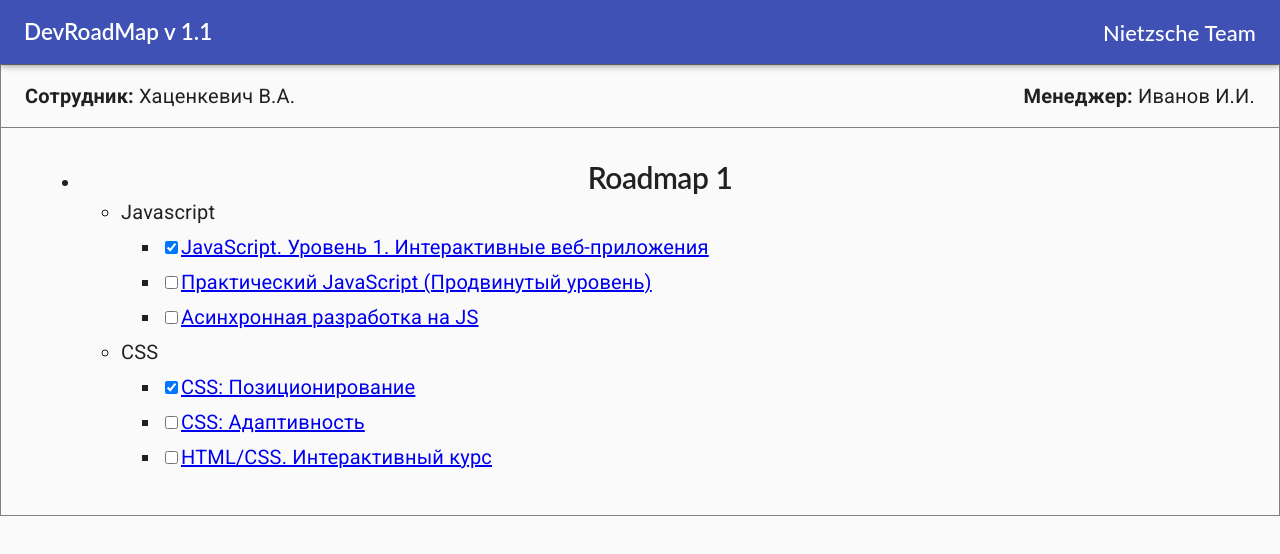
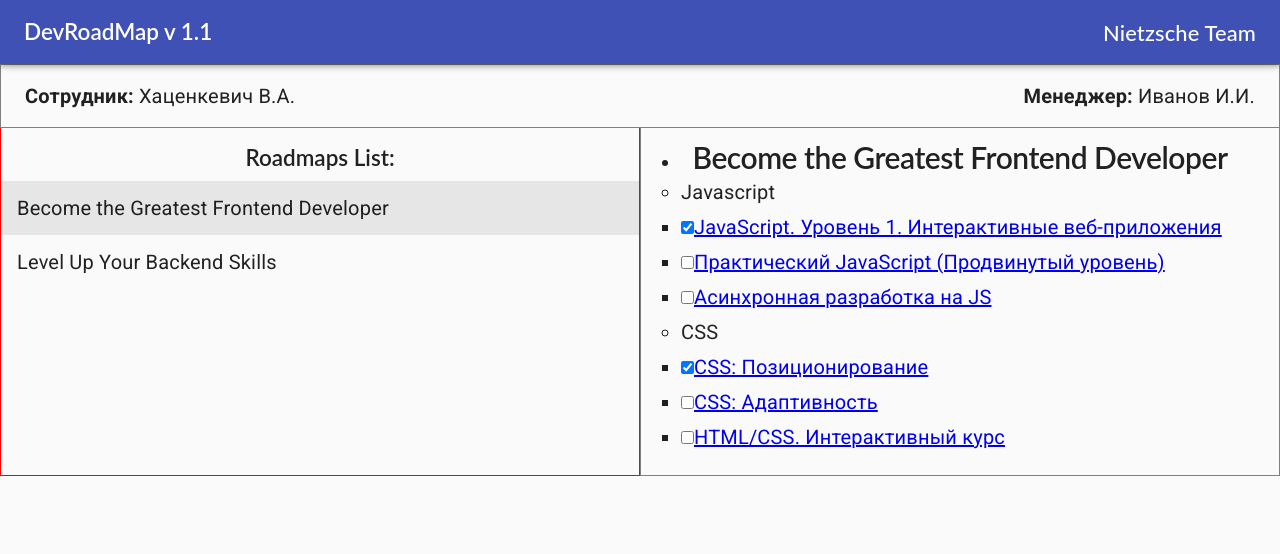
Before and after one commit to YuLogun/roadmap, a React (Create React App) app: page /roadmap in a window 1280 px wide. Shown: the top 554 px of the page. Built offline with nearby package versions, Linux system fonts and the light colour scheme.

Commit message:
updated developer page to display multiple roadmaps

```diff
--- a/src/App.css
+++ b/src/App.css
@@ -2,37 +2,8 @@
   text-align: center;
 }
 
-.App-logo {
-  height: 40vmin;
-  pointer-events: none;
-}
-
-@media (prefers-reduced-motion: no-preference) {
-  .App-logo {
-    animation: App-logo-spin infinite 20s linear;
-  }
-}
-
-.App-header {
-  background-color: #282c34;
-  min-height: 100vh;
-  display: flex;
-  flex-direction: column;
-  align-items: center;
-  justify-content: center;
-  font-size: calc(10px + 2vmin);
-  color: white;
-}
-
-.App-link {
-  color: #61dafb;
-}
-
-@keyframes App-logo-spin {
-  from {
-    transform: rotate(0deg);
-  }
-  to {
-    transform: rotate(360deg);
-  }
-}
+ * {
+   margin: 0;
+   padding: 0;
+   box-sizing: border-box
+ }
--- a/src/components/DeveloperView/DeveloperView.js
+++ b/src/components/DeveloperView/DeveloperView.js
@@ -1,9 +1,10 @@
-import React, { useEffect } from 'react';
+import React, { useEffect, useState } from 'react';
 import { useSelector, useDispatch } from 'react-redux';
 import { getData } from '../../redux/reducer';
 
 //components
 import Roadmap from '../Roadmap/Roadmap';
+import RoadmapList from '../RoadmapList/RoadmapList';
 import RolesAppBar from '../RolesAppBar/RolesAppBar';
 
 //test data
@@ -24,7 +25,26 @@ const DeveloperView = () => {
     dispatch(getData(coursesTestData));
   }, []);
 
+  const getUserRoadmap = (roadmapId) => {
+    const result = coursesTestData.filter(
+      (employee) => employee.roadmap.roadmap_id === roadmapId
+    )[0];
+    return result.roadmap;
+  };
+
+  const [currentRoadmap, setCurrentRoadmap] = useState(() => getUserRoadmap(111));
+
+  const userRoadmapInit = (roadmapId) => {
+    let userRoadmap = getUserRoadmap(roadmapId);
+    setCurrentRoadmap(userRoadmap);
+  };
+
   console.log(data);
+
+  const roadmapsTitlesAndIds = data.map(({ roadmap: { roadmap_title: name, roadmap_id: id } }) => ({
+    name,
+    id
+  }));
 
   return (
     <div>
@@ -32,11 +52,18 @@ const DeveloperView = () => {
       {loading ? (
         <div>Loading...</div>
       ) : (
-        <Roadmap
-          styles={classes.roadmapContainer}
-          roadmapTitle={data[0].roadmap.roadmap_title}
-          coursesTestData={data[0].roadmap.roadmap_info}
-        />
+        <div className={classes.container}>
+          <RoadmapList
+            styles={classes.roadmapList}
+            roadmapsData={roadmapsTitlesAndIds}
+            setCurrentRoadmap={(userId) => userRoadmapInit(userId)}
+          />
+          <Roadmap
+            styles={classes.roadmapContainer}
+            roadmapTitle={currentRoadmap.roadmap_title}
+            coursesTestData={currentRoadmap.roadmap_info}
+          />
+        </div>
       )}
     </div>
   );
--- a/src/components/DeveloperView/DeveloperView.styles.js
+++ b/src/components/DeveloperView/DeveloperView.styles.js
@@ -1,11 +1,23 @@
-import { makeStyles } from "@material-ui/core/styles";
+import { makeStyles } from '@material-ui/core/styles';
 
-export const useStyles = makeStyles(() => ({
+export const useStyles = makeStyles((theme) => ({
+  container: {
+    display: 'grid',
+    gridTemplateColumns: 'repeat(2, 1fr)',
+    [theme.breakpoints.down('sm')]: {
+      gridTemplateColumns: '1fr'
+    }
+  },
   roadmapContainer: {
-    top: "56px",
-    position: "relative",
-    border: "1px solid gray",
-    borderTop: "none",
-    padding: " 1em 2em",
+    top: '56px',
+    position: 'relative',
+    border: '1px solid gray',
+    borderTop: 'none',
+    padding: ' 1em 2em'
   },
+  roadmapList: {
+    top: '56px',
+    position: 'relative',
+    border: '1px solid red'
+  }
 }));
--- a/src/components/DeveloperView/coursesTestData.js
+++ b/src/components/DeveloperView/coursesTestData.js
@@ -2,95 +2,97 @@ export const coursesTestData = [
   {
     employee_id: 0,
     roadmap: {
-      roadmap_title: "Roadmap 1",
+      roadmap_title: 'Become the Greatest Frontend Developer',
+      roadmap_id: 111,
       roadmap_info: [
         {
           id: 0,
-          technology: "Javascript",
+          technology: 'Javascript',
           courses: [
             {
-              name: "JavaScript. Уровень 1. Интерактивные веб-приложения",
-              url: "https://www.udemy.com/",
+              name: 'JavaScript. Уровень 1. Интерактивные веб-приложения',
+              url: 'https://www.udemy.com/',
               id: 1,
-              completed: true,
+              completed: true
             },
             {
-              name: "Практический JavaScript (Продвинутый уровень)",
-              url: "https://www.udemy.com/",
+              name: 'Практический JavaScript (Продвинутый уровень)',
+              url: 'https://www.udemy.com/',
               id: 2,
-              completed: false,
+              completed: false
             },
             {
-              name: "Асинхронная разработка на JS",
-              url: "https://www.udemy.com/",
+              name: 'Асинхронная разработка на JS',
+              url: 'https://www.udemy.com/',
               id: 3,
-              completed: false,
-            },
-          ],
+              completed: false
+            }
+          ]
         },
         {
           id: 1,
-          technology: "CSS",
+          technology: 'CSS',
           courses: [
             {
-              name: "CSS: Позиционирование",
-              url: "https://www.udemy.com/",
+              name: 'CSS: Позиционирование',
+              url: 'https://www.udemy.com/',
               id: 4,
-              completed: true,
+              completed: true
             },
             {
-              name: "CSS: Адаптивность",
-              url: "https://www.udemy.com/",
+              name: 'CSS: Адаптивность',
+              url: 'https://www.udemy.com/',
               id: 5,
-              completed: false,
+              completed: false
             },
             {
-              name: "HTML/CSS. Интерактивный курс",
-              url: "https://www.udemy.com/",
+              name: 'HTML/CSS. Интерактивный курс',
+              url: 'https://www.udemy.com/',
               id: 6,
-              completed: false,
-            },
-          ],
-        },
-      ],
-    },
+              completed: false
+            }
+          ]
+        }
+      ]
+    }
   },
   {
     employee_id: 1,
     roadmap: {
-      roadmap_title: "Roadmap 2",
+      roadmap_title: 'Level Up Your Backend Skills',
+      roadmap_id: 112,
       roadmap_info: [
         {
           id: 0,
-          technology: "PHP",
+          technology: 'PHP',
           courses: [
             {
-              name: "Программист PHP от GeekBrains",
-              url: "https://www.udemy.com/",
+              name: 'Программист PHP от GeekBrains',
+              url: 'https://www.udemy.com/',
               id: 1,
-              completed: false,
+              completed: false
             }
-          ],
+          ]
         },
         {
           id: 1,
-          technology: "PostgreSQL",
+          technology: 'PostgreSQL',
           courses: [
             {
-              name: "Администрирование PostgreSQL 10. Базовый курс",
-              url: "https://www.udemy.com/",
+              name: 'Администрирование PostgreSQL 10. Базовый курс',
+              url: 'https://www.udemy.com/',
               id: 4,
-              completed: false,
+              completed: false
             },
             {
-              name: "Администрирование PostgreSQL 10. Настройка и мониторинг",
-              url: "https://www.udemy.com/",
+              name: 'Администрирование PostgreSQL 10. Настройка и мониторинг',
+              url: 'https://www.udemy.com/',
               id: 5,
-              completed: true,
+              completed: true
             }
-          ],
-        },
-      ],
-    },
-  },
+          ]
+        }
+      ]
+    }
+  }
 ];
--- /dev/null
+++ b/src/components/RoadmapList/RoadmapList.js
@@ -0,0 +1,43 @@
+import React, { useState } from 'react';
+
+//components
+import { List, ListItem, ListItemText, Typography } from '@material-ui/core';
+
+//styles
+import { useStyles } from './RoadmapList.styles';
+
+const RoadmapList = ({ roadmapsData, setCurrentRoadmap, styles }) => {
+  const classes = useStyles();
+
+  const [selectedIndex, setSelectedIndex] = useState(111);
+
+  //Функция для выбора роадмапа в списке
+  const handleListItemClick = (event, userId) => {
+    setSelectedIndex(userId);
+    setCurrentRoadmap(userId);
+  };
+
+  return (
+    <div className={styles}>
+      <div>
+        <Typography variant="h5" className={classes.roadmapListTitle}>
+          Roadmaps List:
+        </Typography>
+        <List component="nav">
+          {roadmapsData.map((roadmap, index) => (
+            <ListItem
+              button
+              selected={selectedIndex === roadmap.id}
+              key={index}
+              onClick={(e) => handleListItemClick(e, roadmap.id)}
+            >
+              <ListItemText primary={roadmap.name} />
+            </ListItem>
+          ))}
+        </List>
+      </div>
+    </div>
+  );
+};
+
+export default RoadmapList;
--- /dev/null
+++ b/src/components/RoadmapList/RoadmapList.styles.js
@@ -0,0 +1,7 @@
+import { makeStyles } from '@material-ui/core/styles';
+
+export const useStyles = makeStyles((theme) => ({
+  roadmapListTitle: {
+    marginTop: '1em'
+  }
+}));
```
Also changed, not shown: src/components/UserList/UserList.js (+14 -19 lines).
